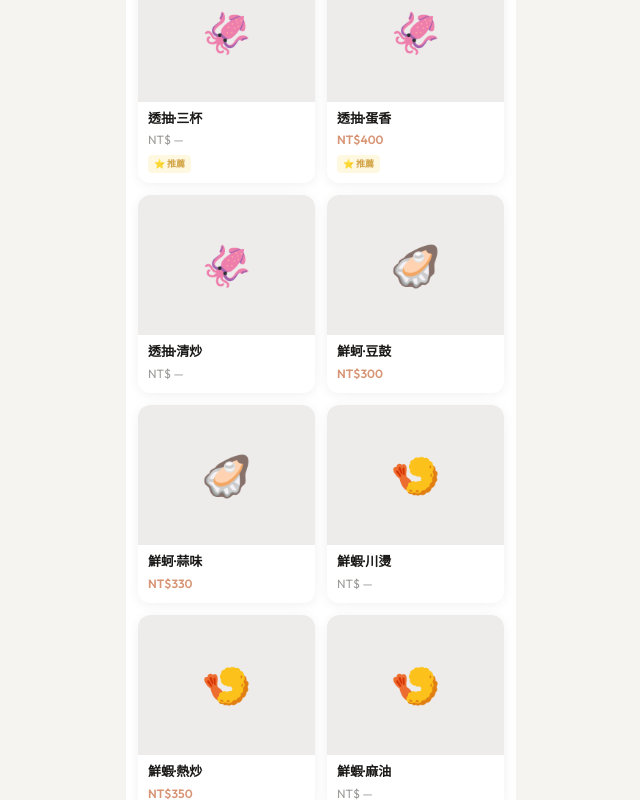
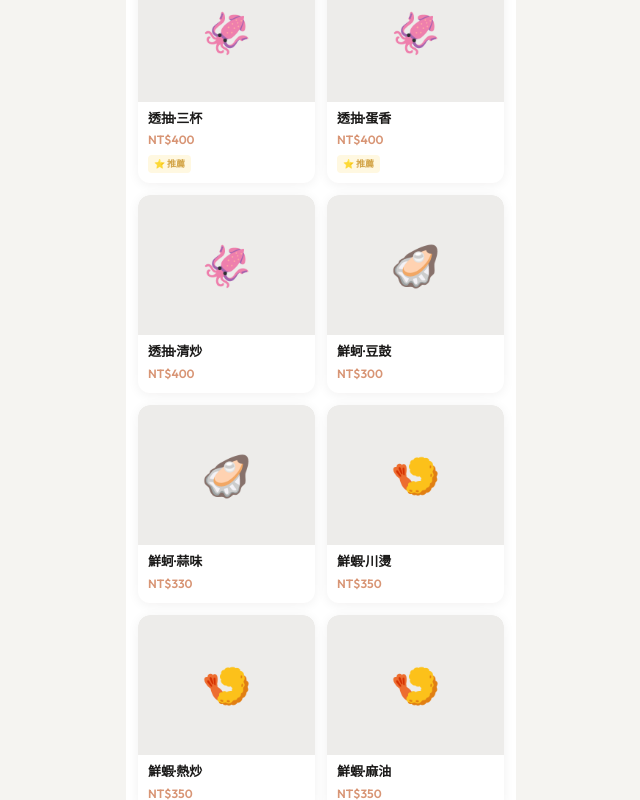
Before and after one commit to samsonchen/achin-menu, a React (Vite) app: page / in a window 1280 px wide. Shown: the part 620-1420 px from the top of the page, without its empty margins (319-959 px from the left). Built offline with nearby package versions, Linux system fonts and the light colour scheme.

Commit message:
revised prices

```diff
--- a/src/menuData.js
+++ b/src/menuData.js
@@ -22,7 +22,7 @@
 export const seafoodItems = [
   {
     names: { zh: '透抽·三杯',     en: 'Squid · Three Cup',      ja: 'イカ·三杯炒め',         ko: '오징어·삼배'      },
-    price: null,      image: null, emoji: '🦑', tags: ['推薦'],
+    price: 'NT$400',      image: null, emoji: '🦑', tags: ['推薦'],
     desc: '', note: '',
   },
   {
@@ -32,7 +32,7 @@ export const seafoodItems = [
   },
   {
     names: { zh: '透抽·清炒',     en: 'Squid · Stir-Fried',     ja: 'イカ·清炒め',           ko: '오징어·볶음'      },
-    price: null,      image: null, emoji: '🦑', tags: [],
+    price: 'NT$400',      image: null, emoji: '🦑', tags: [],
     desc: '', note: '',
   },
   {
@@ -47,7 +47,7 @@ export const seafoodItems = [
   },
   {
     names: { zh: '鮮蝦·川燙',     en: 'Shrimp · Blanched',      ja: 'エビ·ボイル',           ko: '새우·데침'        },
-    price: null,      image: null, emoji: '🍤', tags: [],
+    price: 'NT$350',      image: null, emoji: '🍤', tags: [],
     desc: '', note: '',
   },
   {
@@ -57,12 +57,12 @@ export const seafoodItems = [
   },
   {
     names: { zh: '鮮蝦·麻油',     en: 'Shrimp · Sesame Oil',    ja: 'エビ·ごま油炒め',       ko: '새우·참기름'      },
-    price: null,      image: null, emoji: '🍤', tags: [],
+    price: 'NT$350',      image: null, emoji: '🍤', tags: [],
     desc: '', note: '',
   },
   {
     names: { zh: '鮮蝦·蒜香奶油', en: 'Shrimp · Garlic Butter', ja: 'エビ·ガーリックバター', ko: '새우·마늘버터'    },
-    price: null,      image: null, emoji: '🍤', tags: ['推薦'],
+    price: 'NT$350',      image: null, emoji: '🍤', tags: ['推薦'],
     desc: '', note: '',
   },
   {
```
